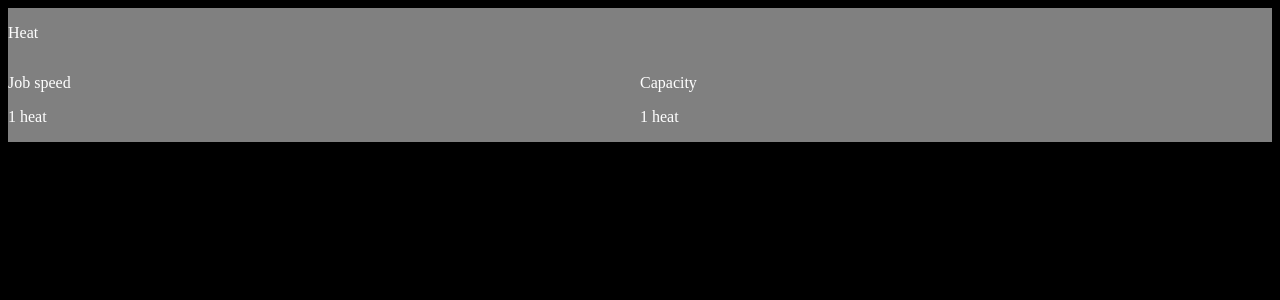
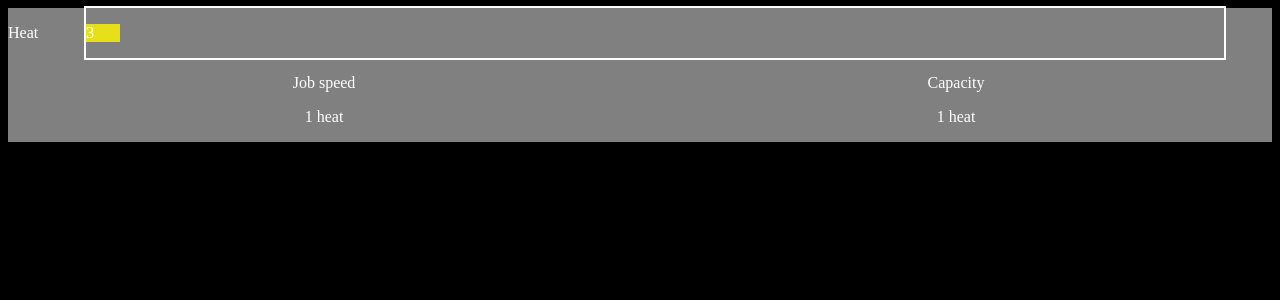
Before and after one commit to Argavyon/mechanical-automatrix, a React (Create React App) app: page / in a window 1280 px wide. Shown: the top 300 px of the page. Built offline with nearby package versions, Linux system fonts and the light colour scheme.

Commit message:
extract filling bar into a separate component

```diff
--- a/src/App.tsx
+++ b/src/App.tsx
@@ -2,12 +2,14 @@ import Resource from "components/nonCombat/resources/Resource";
 import React from "react";
 import { useDispatch, useSelector } from "react-redux";
 import IPlayer from "types/PlayerTypes";
+import { IResource } from "types/ResourceTypes";
 
 import "./App.css";
 import CombatScreen from "./components/combat/CombatScreen";
 
 const App: React.FC = () => {
   const player: IPlayer = useSelector((state: any) => state.player);
+  const resources: IResource = useSelector((state: any) => state.resources);
 
   if (player.isInCombat === false) {
     return (
@@ -17,7 +19,7 @@ const App: React.FC = () => {
           costPerItem={{ resource: "heat", amount: 0 }}
           timeToMake={10}
           timeToMakeCostToImprove={{ resource: "heat", amount: 2 }}
-          amountCurrent={0}
+          amountCurrent={3}
           amountMax={10}
           amountMaxCostToImprove={{ resource: "heat", amount: 2 }}
           improvementCostExponent={1.5}
--- a/src/components/nonCombat/resources/Resource.tsx
+++ b/src/components/nonCombat/resources/Resource.tsx
@@ -3,12 +3,14 @@ import { IResource } from "types/ResourceTypes";
 
 import "styles/nonCombat/Resource.css";
 import ResourceButton from "./ResourceButton";
+import Bar from "components/utils/Bar";
 
 const Resource = (props: IResource) => {
   return (
     <div className="resourceContainer">
-      <div>
+      <div className="resourceHeader">
         <p className="resourceName">{props.name}</p>
+        <Bar value={props.amountCurrent} />
       </div>
       <div className="resourceButtonsContainer">
         <ResourceButton
--- /dev/null
+++ b/src/components/utils/Bar.tsx
@@ -0,0 +1,27 @@
+import React, { useEffect, useRef } from "react";
+import "styles/utils/Bar.css";
+
+type BarProps = {
+  value: number;
+};
+
+const Bar: React.FC<BarProps> = (props: BarProps) => {
+  const barRef = useRef<HTMLParagraphElement>(null);
+
+  useEffect(() => {
+    barRef.current!.style.width = `${props.value}%`;
+    if (props.value <= 0) {
+      barRef.current!.style.width = `0%`;
+    }
+  }, [props.value]);
+
+  return (
+    <div className="barContainer">
+      <p className="innerBar" ref={barRef}>
+        {props.value}
+      </p>
+    </div>
+  );
+};
+
+export default Bar;
--- a/src/gameState/resourceSlice.ts
+++ b/src/gameState/resourceSlice.ts
@@ -2,13 +2,13 @@ import { createSlice } from "@reduxjs/toolkit";
 import { IResource } from "types/ResourceTypes";
 
 const initialResourceState: IResource = {
-  name: "",
-  costPerItem: { resource: "", amount: 0 },
+  name: "Heat",
+  costPerItem: { resource: "Heat", amount: 0 },
   timeToMake: 5,
-  timeToMakeCostToImprove: { resource: "", amount: 5 },
+  timeToMakeCostToImprove: { resource: "Heat", amount: 5 },
   amountCurrent: 0,
   amountMax: 10,
-  amountMaxCostToImprove: { resource: "", amount: 0 },
+  amountMaxCostToImprove: { resource: "Heat", amount: 0 },
   improvementCostExponent: 1.5,
   isUnlocked: true,
 };
--- a/src/styles/nonCombat/Resource.css
+++ b/src/styles/nonCombat/Resource.css
@@ -4,6 +4,11 @@
   background-color: grey;
   color: white;
   flex-direction: column;
+}
+
+.resourceHeader {
+  display: flex;
+  flex-direction: row;
 }
 
 .resourceButtonsContainer {
@@ -13,7 +18,6 @@
 
 .resourceButton {
   flex: 1;
-  justify-content: center;
-  /* flex-direction: row; */
+  text-align: center;
   /* background-color: red; */
 }
--- /dev/null
+++ b/src/styles/utils/Bar.css
@@ -0,0 +1,15 @@
+.barContainer {
+  display: flex;
+  align-items: center;
+  align-self: center;
+  margin: auto;
+  background-color: "black";
+  outline: #fff solid 2px;
+  height: 10%;
+  width: 90%;
+}
+.barContainer > .innerBar {
+  /* background-color: whitesmoke; */
+  /* width: 100%; */
+  /* height: 100%; */
+}
```
